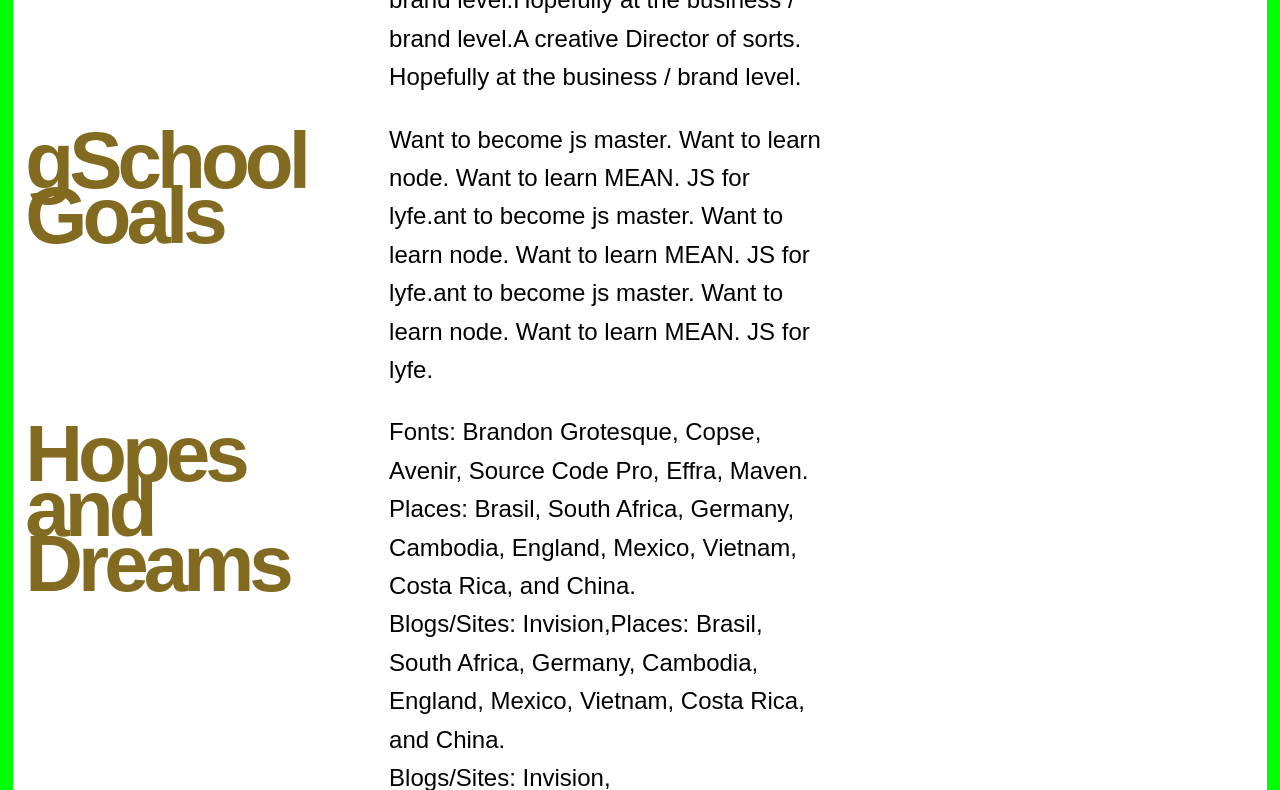
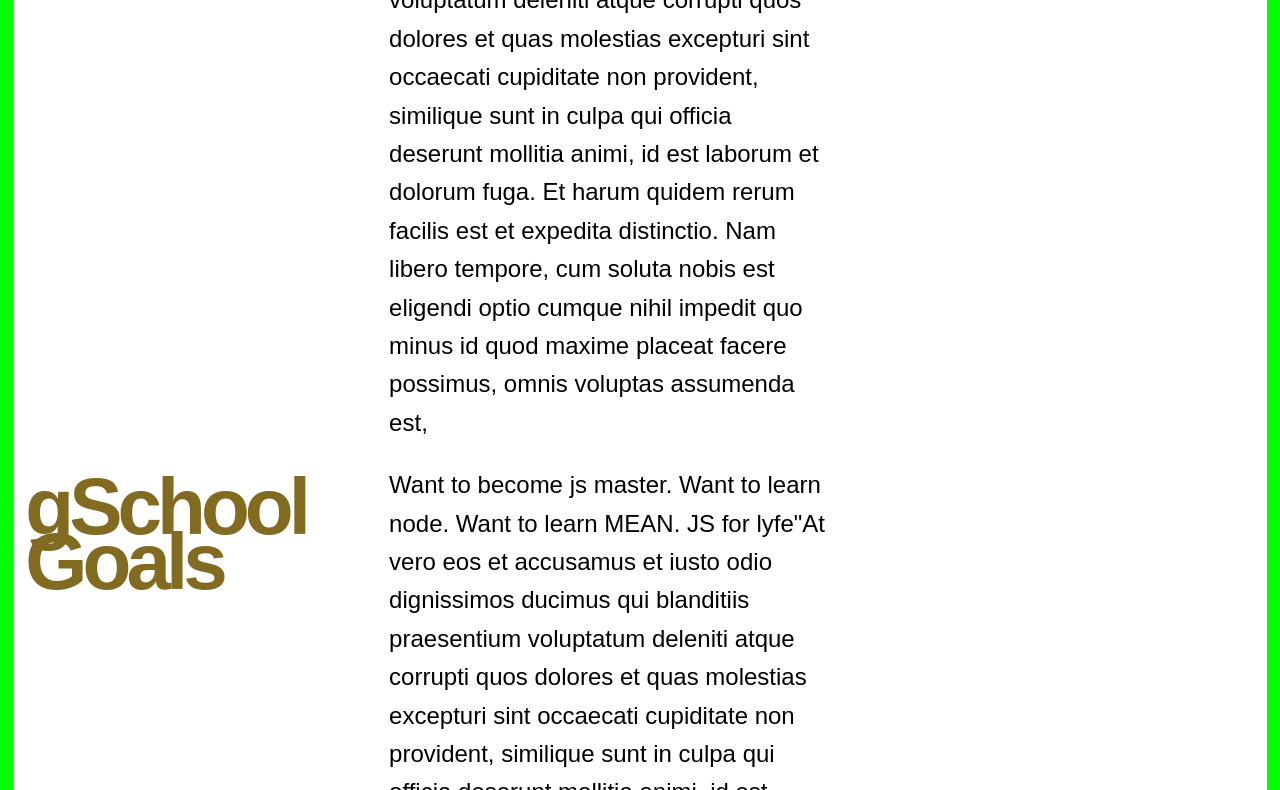
Before and after one commit to alexG53090/personalSite, a plain HTML site: page future.html in a window 1280 px wide. Shown: the part 626-1416 px from the top of the page. Drawn offline with nearby package versions, Linux system fonts and the light colour scheme.

Commit message:
CHANGED SOME COPY :)

```diff
--- a/future.html
+++ b/future.html
@@ -29,11 +29,11 @@
 
 
 	<h1 class="header">Who will I become?</h1>
-	<p>A creative Director of sorts. Hopefully at the business / brand level.A creative Director of sorts. Hopefully at the business / brand level.A creative Director of sorts. Hopefully at the business / brand level.Hopefully at the business / brand level.A creative Director of sorts. Hopefully at the business / brand level.</p>
+	<p>A creative Director of sorts. Hopefully at the business / brand level.A creative Director of sorts. "At vero eos et accusamus et iusto odio dignissimos ducimus qui blanditiis praesentium voluptatum deleniti atque corrupti quos dolores et quas molestias excepturi sint occaecati cupiditate non provident, similique sunt in culpa qui officia deserunt mollitia animi, id est laborum et dolorum fuga. Et harum quidem rerum facilis est et expedita distinctio. Nam libero tempore, cum soluta nobis est eligendi optio cumque nihil impedit quo minus id quod maxime placeat facere possimus, omnis voluptas assumenda est, </p>
 
 	<h1 class="header">gSchool Goals</h1>
 
-	<p>Want to become js master. Want to learn node. Want to learn MEAN. JS for lyfe.ant to become js master. Want to learn node. Want to learn MEAN. JS for lyfe.ant to become js master. Want to learn node. Want to learn MEAN. JS for lyfe.</p>
+	<p>Want to become js master. Want to learn node. Want to learn MEAN. JS for lyfe"At vero eos et accusamus et iusto odio dignissimos ducimus qui blanditiis praesentium voluptatum deleniti atque corrupti quos dolores et quas molestias excepturi sint occaecati cupiditate non provident, similique sunt in culpa qui officia deserunt mollitia animi, id est laborum et dolorum fuga. Et harum quidem rerum facilis est et expedita distinctio. Nam libero tempore, cum soluta nobis est eligendi optio cumque nihil impedit quo minus id quod maxime placeat facere possimus, omnis voluptas assumenda est, </p>
 
 	<h1 class="header">Hopes and Dreams</h1>
 
```
Also changed, not shown: 1 other file.
